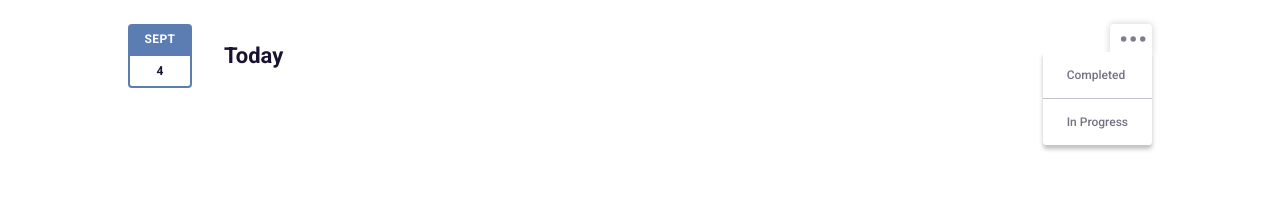
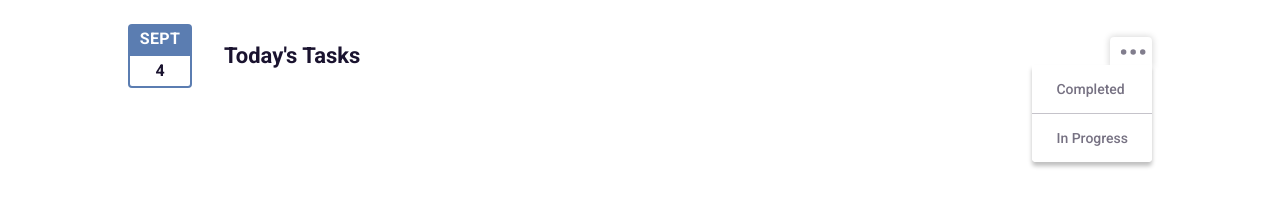
Before and after one commit to M-oliveda/Web-TodoApp, a website built with Parcel: page web/src/index.html in a window 1280 px wide. Both pictures are taken after a click on the button 1131 px from the left and 39 px from the top of the page. Built offline with nearby package versions, Linux system fonts and the light colour scheme.

Commit message:
:sparkles: Work Completed inside website header section.

```diff
--- a/web/src/css/styles.css
+++ b/web/src/css/styles.css
@@ -11,6 +11,15 @@
 body {
   font-family: "Roboto", sans-serif;
   color: #1a132f;
+}
+
+@keyframes fade-in {
+  from {
+    opacity: 0;
+  }
+  to {
+    opacity: 1;
+  }
 }
 
 .website-header {
@@ -66,6 +75,12 @@ body {
   }
 }
 
+@media (min-width: 1080px) {
+  .calendar > #calendarMonth {
+    font-size: 16px;
+  }
+}
+
 .calendar > #calendarDate {
   border-radius: 0px 0px 4px 4px;
   border: 2px solid var(--Primary-Color, #5b7db1);
@@ -88,8 +103,14 @@ body {
   }
 }
 
+@media (min-width: 1080px) {
+  .calendar > #calendarDate {
+    font-size: 16px;
+  }
+}
+
 .website-header__title {
-  margin-left: 32px;
+  margin-left: 16px;
 
   font-size: 16px;
   font-weight: 700;
@@ -98,6 +119,7 @@ body {
 
 @media (min-width: 720px) {
   .website-header__title {
+    margin-left: 32px;
     font-size: 22px;
   }
 }
@@ -107,7 +129,7 @@ body {
 
   position: absolute;
   right: 0;
-  top: 0;
+  top: 20%;
 
   display: flex;
   flex-flow: column nowrap;
@@ -149,7 +171,6 @@ body {
   list-style: none;
 
   background-color: #fff;
-  opacity: 0;
   overflow: hidden;
 }
 
@@ -159,7 +180,7 @@ body {
 
 .filter-box__container-active {
   display: block;
-  opacity: 1;
+  animation: fade-in 1.2s cubic-bezier(0.39, 0.575, 0.565, 1) both;
 }
 
 .filter-box__filter-task {
@@ -170,7 +191,7 @@ body {
 
   color: rgba(26, 19, 47, 0.6);
   font-family: "Roboto", sans-serif;
-  font-size: 10px;
+  font-size: 12px;
   font-weight: 500;
 
   cursor: pointer;
@@ -179,7 +200,7 @@ body {
 @media (min-width: 720px) {
   .filter-box__filter-task {
     padding: 16px 24px;
-    font-size: 12px;
+    font-size: 14px;
   }
 }
 
--- a/web/src/index.html
+++ b/web/src/index.html
@@ -36,7 +36,7 @@
         <span id="calendarMonth"></span>
         <span id="calendarDate"></span>
       </div>
-      <p class="website-header__title">Today</p>
+      <p class="website-header__title">Today's Tasks</p>
       <div class="website-header__filter-box">
         <button class="filter-box__button" id="filterBoxButton"></button>
         <menu class="filter-box__container" id="filterBoxContainer">
--- a/web/src/js/main.js
+++ b/web/src/js/main.js
@@ -25,7 +25,6 @@ function setTimeCalendar() {
 }
 
 function filterTasks(typeTask) {
-  console.log("Button clicked!");
   switch (typeTask) {
     case "completed":
       document
```
